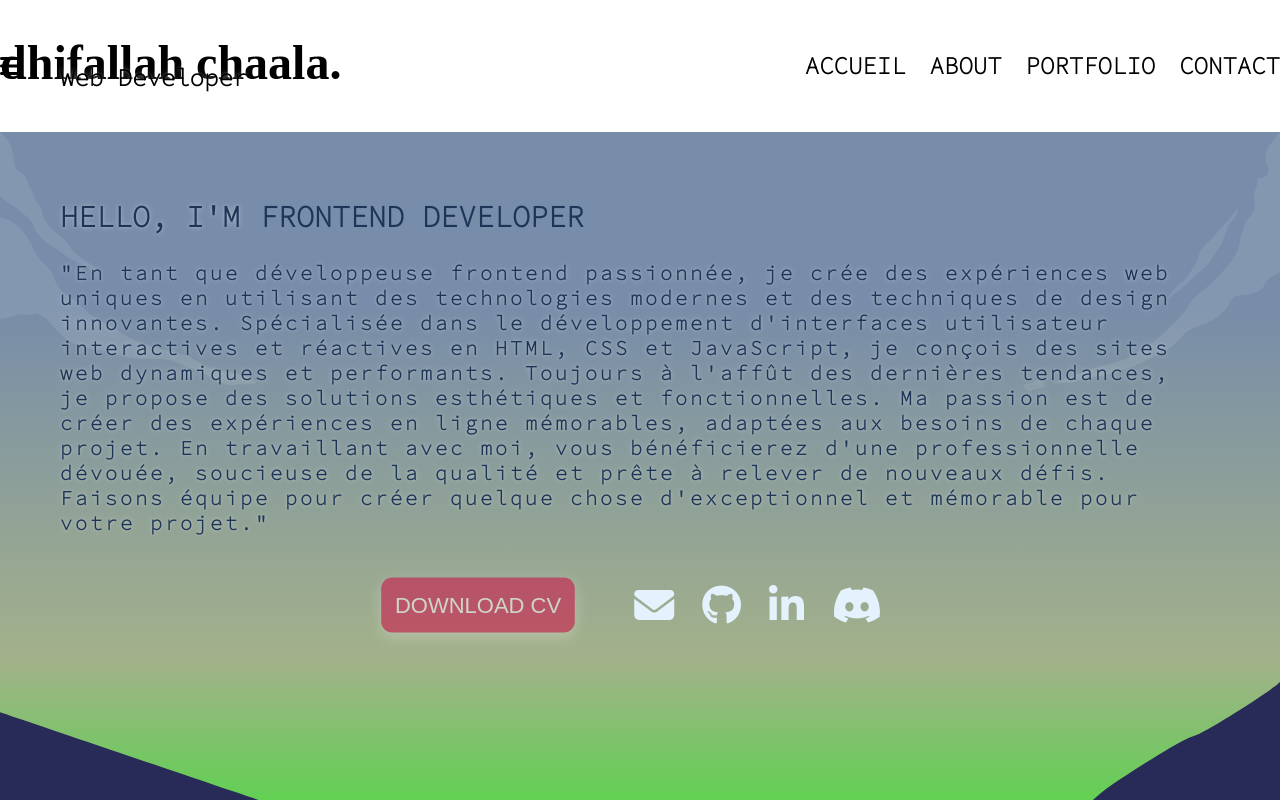
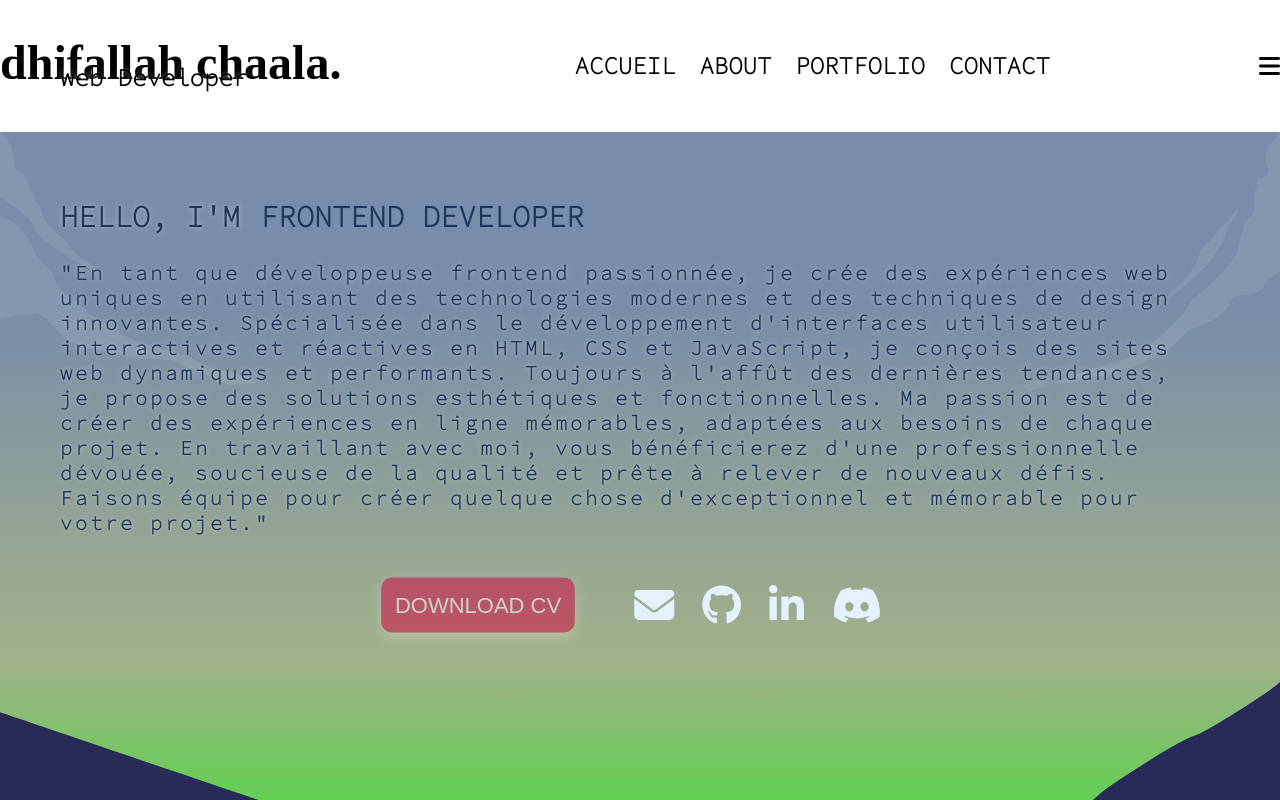
Before and after one commit to chaala90/Portfolio-Chaala, a React (Create React App) app: page / in a window 1280 px wide. Shown: the top 800 px of the page. Built offline with nearby package versions, Linux system fonts and the light colour scheme; a web font is replaced by a local one.

Commit message:
responsive

```diff
--- a/src/containers/Menu/Menu.scss
+++ b/src/containers/Menu/Menu.scss
@@ -116,13 +116,13 @@
   width: 100%; /* La barre de progression s'étend sur toute la largeur lors du survol */
 }
 .burger-menu {
-  display: flex;
-  flex-direction: column;
-  align-items: center;
-  justify-content: center;
-  cursor: pointer;
-  position: fixed;
   @include mobile-only {
+    display: flex;
+    flex-direction: column;
+    align-items: center;
+    justify-content: center;
+    cursor: pointer;
+    position: fixed;
     right: 10px;
     font-size: 1.25em;
   }
```
